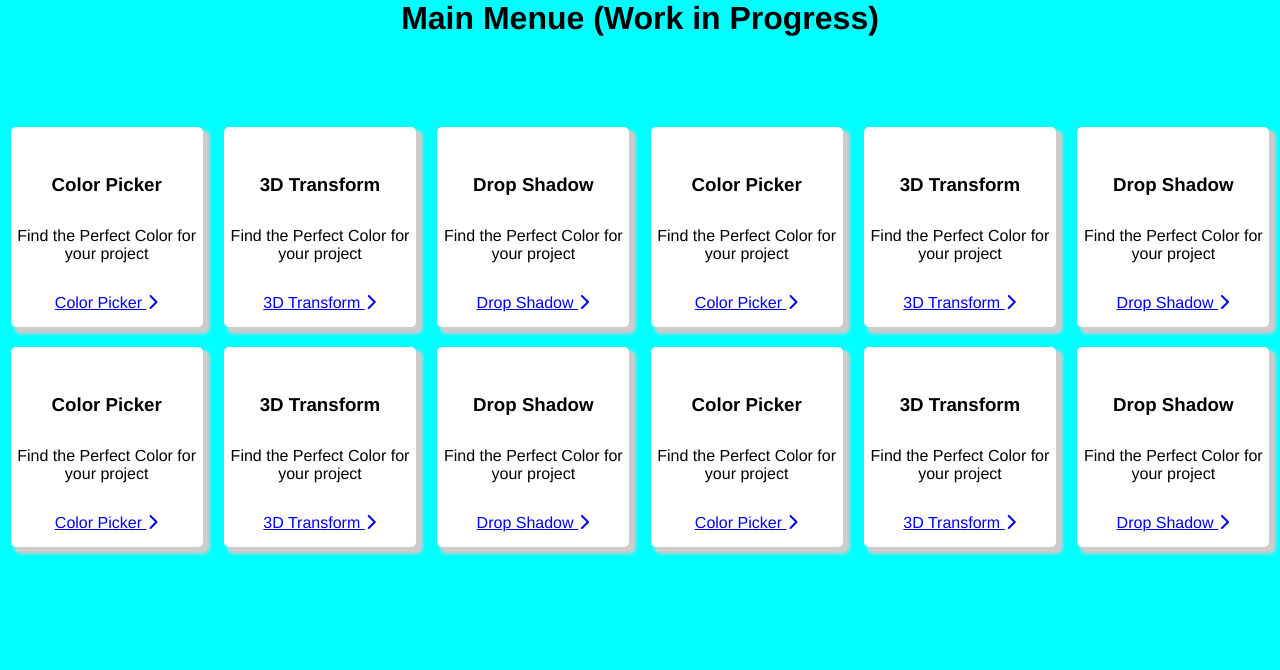
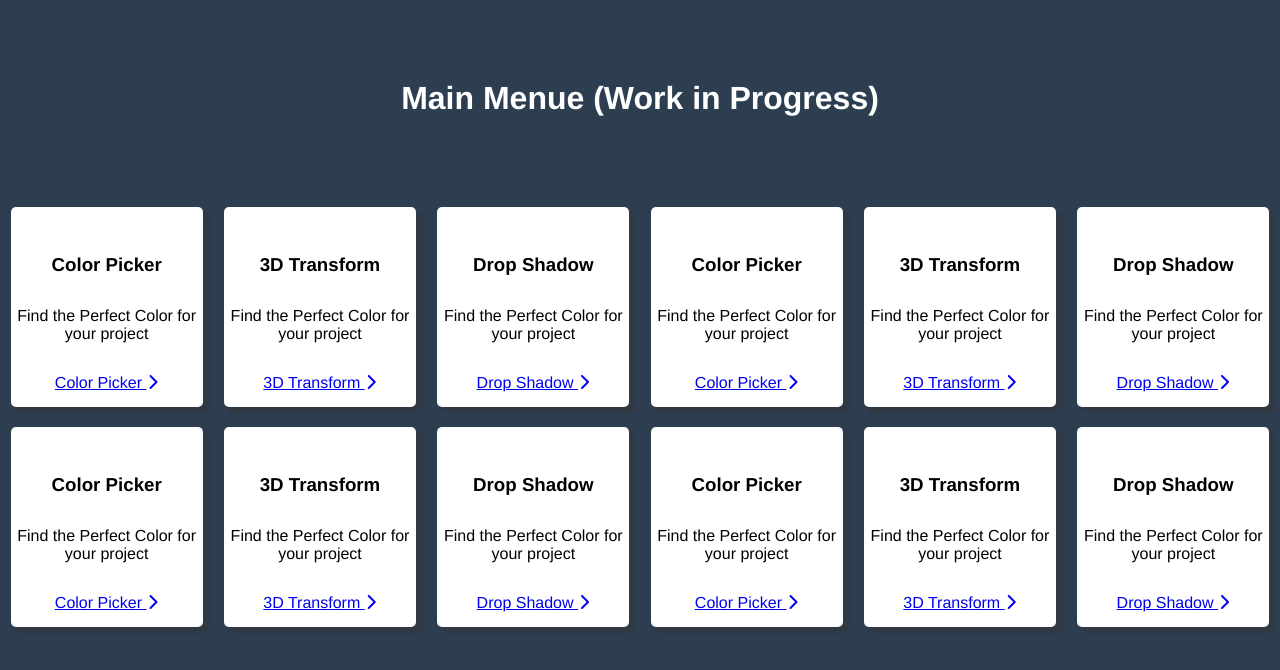
Before and after one commit to JoelStorr/shape-css, a Vue app: page /main-menue in a window 1280 px wide. Shown: the top 670 px of the page. Built offline with nearby package versions, Linux system fonts and the light colour scheme; some icons are missing.

Commit message:
Change Bg Color for Main Menue Page

```diff
--- a/src/components/Base/BaseCard.component.vue
+++ b/src/components/Base/BaseCard.component.vue
@@ -37,7 +37,7 @@ export default {
   height: 25vh;
   background-color: white;
   border-radius: 5px;
-  box-shadow: 5px 5px 3px 2px rgb(204, 204, 204);
+  box-shadow: 5px 5px 2px 1px rgba(55, 55, 56, 0.515);
   display: flex;
   flex-direction: column;
   justify-content: space-around;
--- a/src/views/MenueView.vue
+++ b/src/views/MenueView.vue
@@ -107,7 +107,7 @@ export default {
 .full-view {
   width: 100vw;
   height: 100vh;
-  background-color: aqua;
+  background-color: #2c3e50;
 }
 
 .menue-container {
@@ -117,4 +117,8 @@ export default {
   flex-direction: row;
   flex-wrap: wrap;
 }
+h1 {
+  color: white;
+  padding-top: 10vh;
+}
 </style>
```
